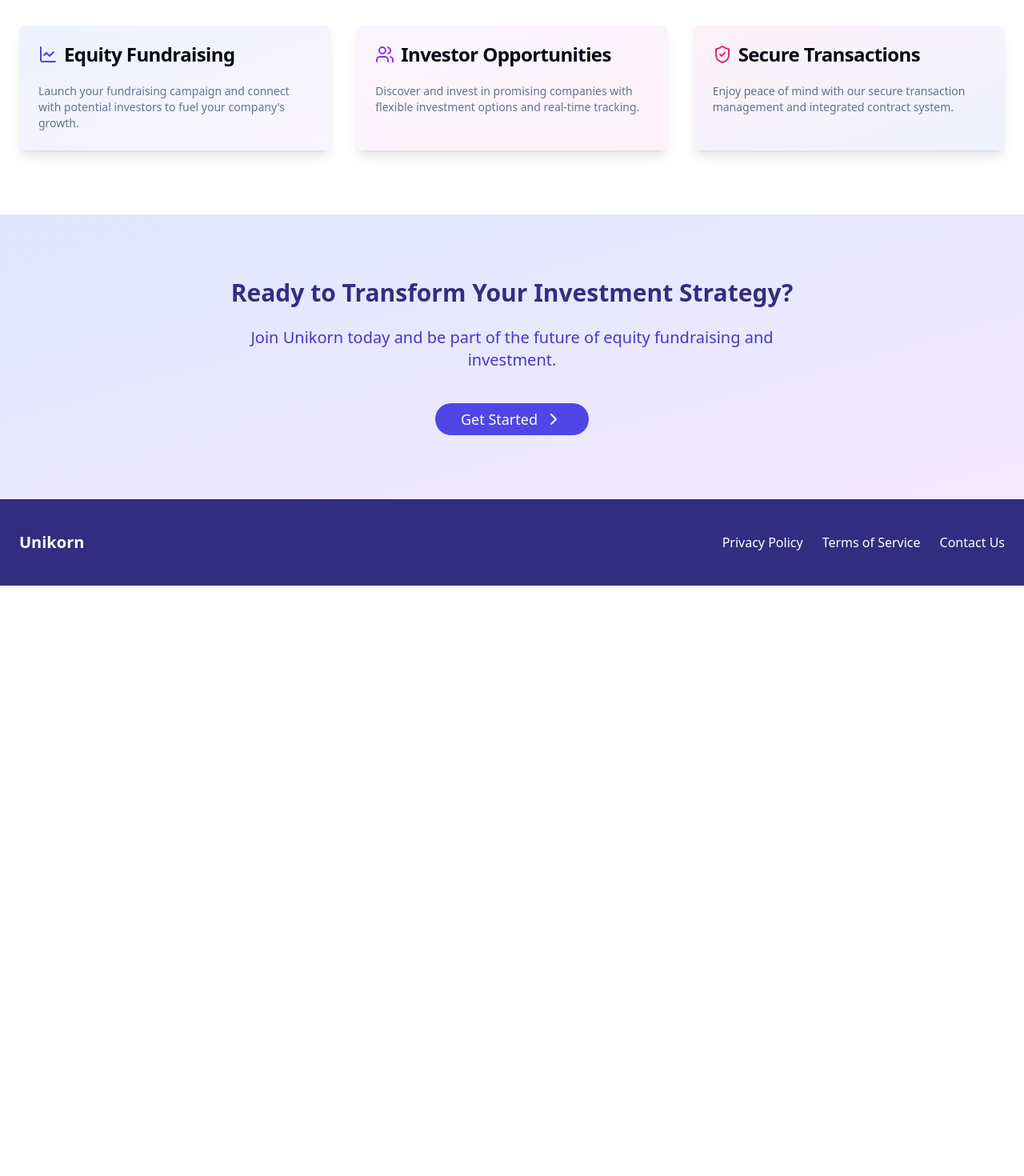
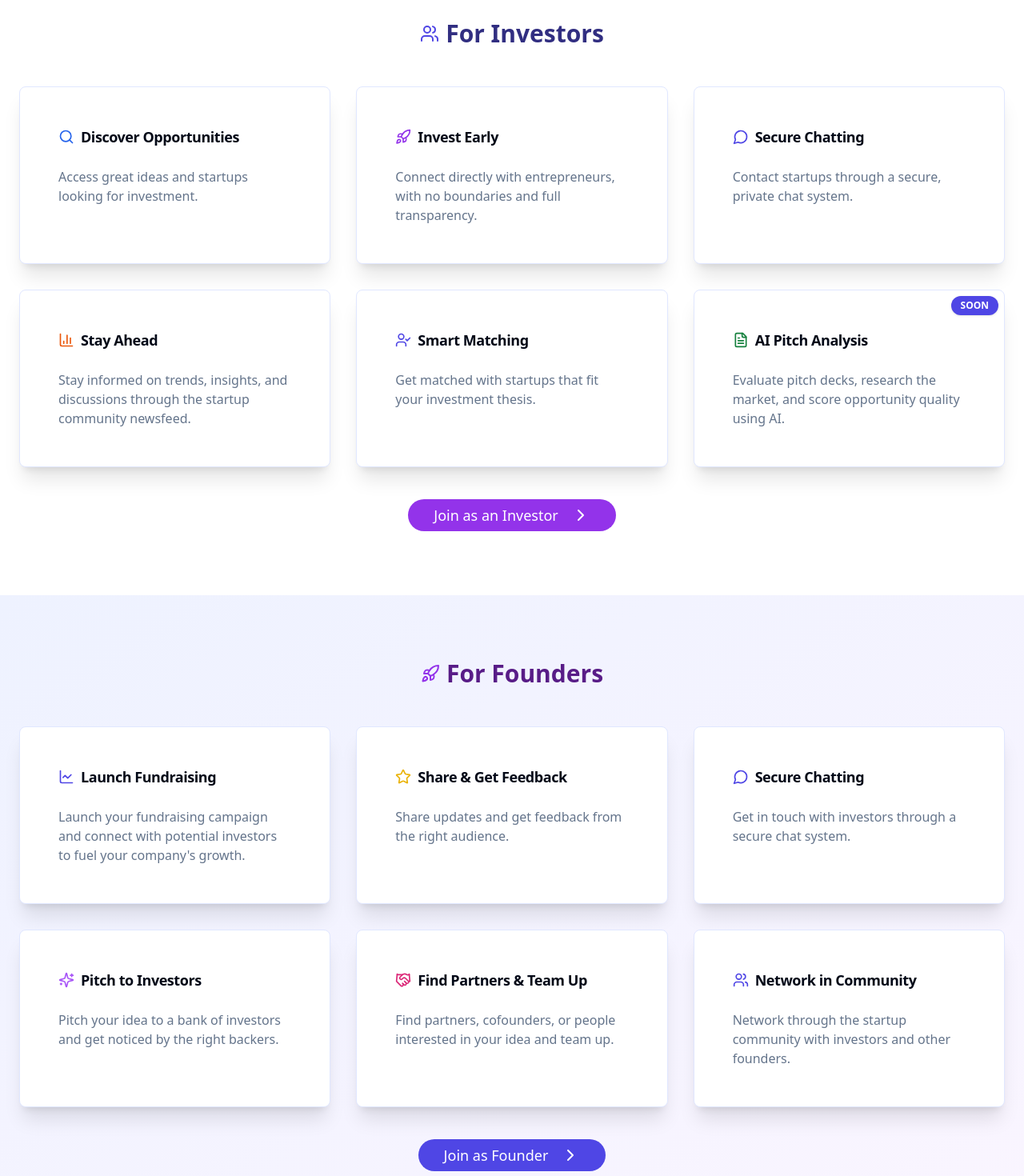
Before and after one commit to unikornllc/Unikorn, a Next.js app: page / in a window 1280 px wide. Shown: the part 580-2050 px from the top of the page at 80% size. Before the commit the page ends 1312 px from the top, so only its background shows below. Built offline with nearby package versions, Linux system fonts and the light colour scheme.

Commit message:
Landing page and UI improvements: early adopters urgent note, card elevation, CTA updates, logo fix, and investor/founder flows

```diff
--- a/app/(auth)/page.js
+++ b/app/(auth)/page.js
@@ -9,98 +9,199 @@ import {
 	CardHeader,
 	CardTitle,
 } from "../_components/_ui/Card";
-import { ChevronRight, LineChart, ShieldCheck, Users } from "lucide-react";
+import { ChevronRight, LineChart, ShieldCheck, Users, Search, MessageCircle, TrendingUp, Eye, Handshake, BarChart3, UserCheck, Rocket, Star, Sparkles, FileText, UserPlus, StickyNote, AlertCircle } from "lucide-react";
 
 export default function Home() {
 	return (
 		<div className="flex flex-col min-h-screen bg-gradient-to-br from-purple-50 to-indigo-50">
 			<main className="flex-grow mt-20">
+				{/* Hero Section */}
 				<section className="max-w-7xl mx-auto px-6 py-20 text-center">
 					<h1 className="text-5xl font-bold text-indigo-900 mb-6">
-						Revolutionize Your Investment Journey
+						Empowering Investors & Founders to <span className="bg-gradient-to-r from-purple-600 to-indigo-600 bg-clip-text text-transparent">Connect, Invest, and Grow</span>
 					</h1>
-					<p className="text-xl text-indigo-700 mb-10 max-w-2xl mx-auto">
-						Connect with innovative companies, invest in the future, and grow
-						your portfolio with Unikorn's secure and intuitive platform.
+					<p className="text-xl text-indigo-700 mb-10 max-w-4xl mx-auto">
+						Unikorn is the social platform where innovative startups meet forward-thinking investors. Whether you're looking to invest in the next big thing or raise capital for your company, Unikorn is your gateway to opportunity.
 					</p>
 					<div className="flex flex-col sm:flex-row justify-center space-y-4 sm:space-y-0 sm:space-x-4">
-						<Link href="/signup/company">
-							<Button className="bg-indigo-600 hover:bg-indigo-700 text-white px-8 py-3 rounded-full text-lg">
-								Register as Company
+						<Link href="/signup/user">
+							<Button className="bg-purple-600 hover:bg-purple-700 text-white px-8 py-3 rounded-full text-lg">
+								Join as an Investor
 							</Button>
 						</Link>
-						<Link href="/signup/user">
-							<Button className="bg-purple-600 hover:bg-purple-700 text-white px-8 py-3 rounded-full text-lg">
-								Register as Investor
+						<Link href="/signup/user?type=Founder">
+							<Button className="bg-indigo-600 hover:bg-indigo-700 text-white px-8 py-3 rounded-full text-lg">
+								Join as a Founder
+							</Button>
+						</Link>
+						<Link href="/signup/company">
+							<Button className="bg-blue-600 hover:bg-blue-700 text-white px-8 py-3 rounded-full text-lg">
+								Join as a Business
 							</Button>
 						</Link>
 					</div>
 				</section>
 
-				<section id="features" className="bg-white py-20">
+				{/* Features for Investors */}
+				<section id="investor-features" className="bg-white py-20">
 					<div className="max-w-7xl mx-auto px-6">
-						<h2 className="text-3xl font-bold text-center text-indigo-900 mb-12">
-							Key Features
+						<h2 className="text-3xl font-bold text-center text-indigo-900 mb-12 flex items-center justify-center gap-2">
+							<Users className="text-indigo-600" /> For Investors
 						</h2>
 						<div className="grid grid-cols-1 md:grid-cols-3 gap-8">
-							<Card className="bg-gradient-to-br from-indigo-50 to-purple-50 border-none shadow-lg">
+							<Card className="p-6 shadow-xl hover:shadow-2xl border border-indigo-100 transition-shadow duration-300">
 								<CardHeader>
-									<CardTitle className="flex items-center space-x-2">
-										<LineChart className="text-indigo-600" />
-										<span>Equity Fundraising</span>
-									</CardTitle>
+									<CardTitle className="flex items-center gap-2 text-lg"><Search className="text-blue-600 w-5 h-5" />Discover Opportunities</CardTitle>
 								</CardHeader>
 								<CardContent>
-									<CardDescription>
-										Launch your fundraising campaign and connect with
-										potential investors to fuel your company's growth.
+									<CardDescription className="text-base">
+										Access great ideas and startups looking for investment.
 									</CardDescription>
 								</CardContent>
 							</Card>
-							<Card className="bg-gradient-to-br from-purple-50 to-pink-50 border-none shadow-lg">
+							<Card className="p-6 shadow-xl hover:shadow-2xl border border-indigo-100 transition-shadow duration-300">
 								<CardHeader>
-									<CardTitle className="flex items-center space-x-2">
-										<Users className="text-purple-600" />
-										<span>Investor Opportunities</span>
-									</CardTitle>
+									<CardTitle className="flex items-center gap-2 text-lg"><Rocket className="text-purple-600 w-5 h-5" />Invest Early</CardTitle>
 								</CardHeader>
 								<CardContent>
-									<CardDescription>
-										Discover and invest in promising companies with flexible
-										investment options and real-time tracking.
+									<CardDescription className="text-base">
+										Connect directly with entrepreneurs, with no boundaries and full transparency.
 									</CardDescription>
 								</CardContent>
 							</Card>
-							<Card className="bg-gradient-to-br from-pink-50 to-indigo-50 border-none shadow-lg">
+							<Card className="p-6 shadow-xl hover:shadow-2xl border border-indigo-100 transition-shadow duration-300">
 								<CardHeader>
-									<CardTitle className="flex items-center space-x-2">
-										<ShieldCheck className="text-pink-600" />
-										<span>Secure Transactions</span>
-									</CardTitle>
+									<CardTitle className="flex items-center gap-2 text-lg"><MessageCircle className="text-indigo-600 w-5 h-5" />Secure Chatting</CardTitle>
 								</CardHeader>
 								<CardContent>
-									<CardDescription>
-										Enjoy peace of mind with our secure transaction management
-										and integrated contract system.
+									<CardDescription className="text-base">
+										Contact startups through a secure, private chat system.
+									</CardDescription>
+								</CardContent>
+							</Card>
+							<Card className="p-6 shadow-xl hover:shadow-2xl border border-indigo-100 transition-shadow duration-300">
+								<CardHeader>
+									<CardTitle className="flex items-center gap-2 text-lg"><BarChart3 className="text-orange-600 w-5 h-5" />Stay Ahead</CardTitle>
+								</CardHeader>
+								<CardContent>
+									<CardDescription className="text-base">
+										Stay informed on trends, insights, and discussions through the startup community newsfeed.
+									</CardDescription>
+								</CardContent>
+							</Card>
+							<Card className="p-6 shadow-xl hover:shadow-2xl border border-indigo-100 transition-shadow duration-300">
+								<CardHeader>
+									<CardTitle className="flex items-center gap-2 text-lg"><UserCheck className="text-indigo-600 w-5 h-5" />Smart Matching</CardTitle>
+								</CardHeader>
+								<CardContent>
+									<CardDescription className="text-base">
+										Get matched with startups that fit your investment thesis.
+									</CardDescription>
+								</CardContent>
+							</Card>
+							<div className="relative">
+								<div className="absolute top-2 right-2 bg-indigo-600 text-white text-xs font-bold rounded-full px-3 py-1 shadow z-10">
+									SOON
+								</div>
+								<Card className="p-6 shadow-xl hover:shadow-2xl border border-indigo-100 transition-shadow duration-300">
+									<CardHeader>
+										<CardTitle className="flex items-center gap-2 text-lg">
+											<FileText className="text-green-700 w-5 h-5" />AI Pitch Analysis
+										</CardTitle>
+									</CardHeader>
+									<CardContent>
+										<CardDescription className="text-base">
+											Evaluate pitch decks, research the market, and score opportunity quality using AI.
+										</CardDescription>
+									</CardContent>
+								</Card>
+							</div>
+						</div>
+						<div className="flex justify-center mt-10">
+							<Link href="/signup/user">
+								<Button className="bg-purple-600 hover:bg-purple-700 text-white px-8 py-3 rounded-full text-lg flex items-center gap-2">
+									Join as an Investor <ChevronRight className="ml-2" />
+								</Button>
+							</Link>
+						</div>
+					</div>
+				</section>
+
+				{/* Features for Founders */}
+				<section id="founder-features" className="bg-gradient-to-br from-indigo-50 to-purple-50 py-20">
+					<div className="max-w-7xl mx-auto px-6">
+						<h2 className="text-3xl font-bold text-center text-purple-900 mb-12 flex items-center justify-center gap-2">
+							<Rocket className="text-purple-600" /> For Founders
+						</h2>
+						<div className="grid grid-cols-1 md:grid-cols-3 gap-8">
+							<Card className="p-6 shadow-xl hover:shadow-2xl border border-indigo-100 transition-shadow duration-300">
+								<CardHeader>
+									<CardTitle className="flex items-center gap-2 text-lg"><LineChart className="text-indigo-600 w-5 h-5" />Launch Fundraising</CardTitle>
+								</CardHeader>
+								<CardContent>
+									<CardDescription className="text-base">
+										Launch your fundraising campaign and connect with potential investors to fuel your company's growth.
+									</CardDescription>
+								</CardContent>
+							</Card>
+							<Card className="p-6 shadow-xl hover:shadow-2xl border border-indigo-100 transition-shadow duration-300">
+								<CardHeader>
+									<CardTitle className="flex items-center gap-2 text-lg"><Star className="text-yellow-500 w-5 h-5" />Share & Get Feedback</CardTitle>
+								</CardHeader>
+								<CardContent>
+									<CardDescription className="text-base">
+										Share updates and get feedback from the right audience.
+									</CardDescription>
+								</CardContent>
+							</Card>
+							<Card className="p-6 shadow-xl hover:shadow-2xl border border-indigo-100 transition-shadow duration-300">
+								<CardHeader>
+									<CardTitle className="flex items-center gap-2 text-lg"><MessageCircle className="text-indigo-600 w-5 h-5" />Secure Chatting</CardTitle>
+								</CardHeader>
+								<CardContent>
+									<CardDescription className="text-base">
+										Get in touch with investors through a secure chat system.
+									</CardDescription>
+								</CardContent>
+							</Card>
+							<Card className="p-6 shadow-xl hover:shadow-2xl border border-indigo-100 transition-shadow duration-300">
+								<CardHeader>
+									<CardTitle className="flex items-center gap-2 text-lg"><Sparkles className="text-purple-500 w-5 h-5" />Pitch to Investors</CardTitle>
+								</CardHeader>
+								<CardContent>
+									<CardDescription className="text-base">
+										Pitch your idea to a bank of investors and get noticed by the right backers.
+									</CardDescription>
+								</CardContent>
+							</Card>
+							<Card className="p-6 shadow-xl hover:shadow-2xl border border-indigo-100 transition-shadow duration-300">
+								<CardHeader>
+									<CardTitle className="flex items-center gap-2 text-lg"><Handshake className="text-pink-600 w-5 h-5" />Find Partners & Team Up</CardTitle>
+								</CardHeader>
+								<CardContent>
+									<CardDescription className="text-base">
+										Find partners, cofounders, or people interested in your idea and team up.
+									</CardDescription>
+								</CardContent>
+							</Card>
+							<Card className="p-6 shadow-xl hover:shadow-2xl border border-indigo-100 transition-shadow duration-300">
+								<CardHeader>
+									<CardTitle className="flex items-center gap-2 text-lg"><Users className="text-indigo-600 w-5 h-5" />Network in Community</CardTitle>
+								</CardHeader>
+								<CardContent>
+									<CardDescription className="text-base">
+										Network through the startup community with investors and other founders.
 									</CardDescription>
 								</CardContent>
 							</Card>
 						</div>
-					</div>
-				</section>
-
-				<section className="py-20 bg-gradient-to-br from-indigo-100 to-purple-100">
-					<div className="max-w-7xl mx-auto px-6 text-center">
-						<h2 className="text-3xl font-bold text-indigo-900 mb-6">
-							Ready to Transform Your Investment Strategy?
-						</h2>
-						<p className="text-xl text-indigo-700 mb-10 max-w-2xl mx-auto">
-							Join Unikorn today and be part of the future of equity
-							fundraising and investment.
-						</p>
-						<Button className="bg-indigo-600 hover:bg-indigo-700 text-white px-8 py-3 rounded-full text-lg">
-							Get Started <ChevronRight className="ml-2" />
-						</Button>
+						<div className="flex justify-center mt-10">
+							<Link href="/signup/user?type=Founder">
+								<Button className="bg-indigo-600 hover:bg-indigo-700 text-white px-8 py-3 rounded-full text-lg flex items-center gap-2">
+									Join as Founder <ChevronRight className="ml-2" />
+								</Button>
+							</Link>
+						</div>
 					</div>
 				</section>
 			</main>
--- a/app/(auth)/signup/user/page.js
+++ b/app/(auth)/signup/user/page.js
@@ -2,7 +2,7 @@
 
 import { useState, useCallback, useRef } from "react";
 import { useForm } from "react-hook-form";
-import { useRouter } from "next/navigation";
+import { useRouter, useSearchParams } from "next/navigation";
 import axios from "axios";
 import { Button } from "../../../_components/_ui/Button";
 import { Input } from "../../../_components/_ui/Input";
@@ -40,6 +40,8 @@ import { Controller } from "react-hook-form";
 
 export default function UserSignUp() {
 	const router = useRouter();
+	const searchParams = useSearchParams();
+	const initialType = searchParams.get("type") || "Investor";
 	const {
 		control,
 		register,
@@ -55,7 +57,7 @@ export default function UserSignUp() {
 	const [signUpError, setSignUpError] = useState(null);
 	const [signUpSuccess, setSignUpSuccess] = useState(false);
 	const [loading, setLoading] = useState(false);
-	const [userType, setUserType] = useState("Investor"); // Default to Investor
+	const [userType, setUserType] = useState(initialType);
 	const debounceTimer = useRef(null);
 
 	const MIN_USERNAME_LENGTH = 5;
--- a/app/_components/_ui/Navbar.js
+++ b/app/_components/_ui/Navbar.js
@@ -179,8 +179,8 @@ export default function Navbar() {
 												Individual Account
 											</h3>
 											<p className="text-sm text-gray-600 mb-3">
-												Perfect for personal use, freelancers, and individual
-												investors looking to explore opportunities.
+												Perfect for personal use, founders, and angel
+												investors.
 											</p>
 											<div className="flex items-center text-indigo-600 text-sm font-medium">
 												Sign up as Individual
@@ -212,7 +212,7 @@ export default function Navbar() {
 												seeking funding or looking to invest.
 											</p>
 											<div className="flex items-center text-indigo-600 text-sm font-medium">
-												Sign up as Company
+												Sign up as Business
 												<ArrowRight className="w-4 h-4 ml-1 group-hover:translate-x-1 transition-transform" />
 											</div>
 										</div>
```
Also changed, not shown: 1 other file (tests, documents, lock files or other folders).
